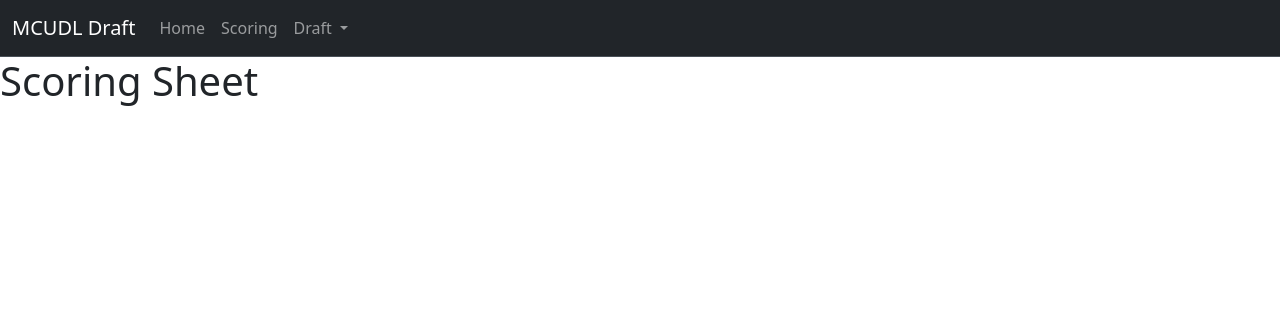
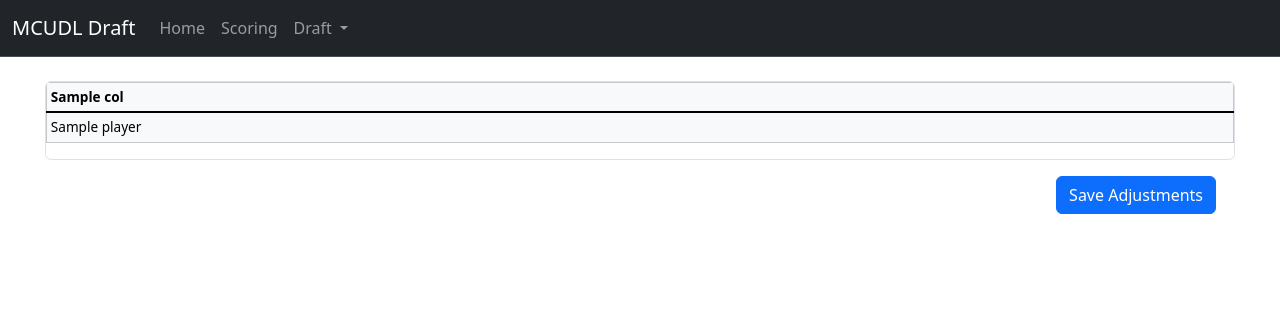
Before and after one commit to DamonLuk6/draft_app, a Flask app: template templates/scoring-sheet.html in a window 1280 px wide. Shown: the top 317 px of the page. Run offline with Flask 3, Linux system fonts and the light colour scheme; the template is opened without the code that fills it: most values are stand-ins (such as "Sample title", 1, 10 or a date in 2020).

Commit message:
scoring sheet table in scoring page, implemented manual adjustment functionality

```diff
--- a/app.py
+++ b/app.py
@@ -1,4 +1,4 @@
-from flask import Flask, render_template, url_for
+from flask import Flask, render_template, url_for, request
 import pandas as pd
 
 app = Flask(__name__)
@@ -8,10 +8,20 @@ app = Flask(__name__)
 def home():
     return render_template("index.html")
 
-@app.route("/scoring")
+@app.route("/scoring", methods = ['GET', 'POST'])
 def scoring():
     df = pd.read_csv("data/scoring.csv")
-    return render_template("scoring-sheet.html", title = 'Scoring Sheet')
+    df['manual adjustment'] = df['manual adjustment'].astype(float)
+    players = df.to_dict("records")
+    columns = df.columns.tolist()
+
+    if request.method == "POST":
+        for key, value in request.form.items():
+                print(key)
+                df.loc[df['USAU_member_id'].astype(str) == key, 'manual adjustment'] = float(value)
+        df.to_csv("data/scoring.csv", index=False)
+
+    return render_template("scoring-sheet.html", title = 'Scoring Sheet', players = players, columns = columns)
 
 @app.route("/draftsheet")
 def draftsheet():
--- a/scripts/generate_scoring_sheet.py
+++ b/scripts/generate_scoring_sheet.py
@@ -135,10 +135,10 @@ if __name__ == "__main__":
 
     accepted_players_data_subset['attendance adjustment'] = accepted_players_data_subset.apply( lambda row: convertSelfRatingToNumeric(row, "Missing Games", scaleDict), axis = 1)
 
-    accepted_players_data_subset['manual adjustment'] = 0
-
     accepted_players_data_subset['calculated total rating'] = 0.75 * accepted_players_data_subset['historical player rating'] + \
                                                                 0.25 * accepted_players_data_subset['self skill rating'] - \
                                                                 0.12 * accepted_players_data_subset['attendance adjustment']
 
+    accepted_players_data_subset['manual adjustment'] = 0
+
     accepted_players_data_subset.to_csv("../data/scoring.csv", index = False, float_format = "%.3f")
--- a/templates/scoring-sheet.html
+++ b/templates/scoring-sheet.html
@@ -1,4 +1,40 @@
 {% extends "layout.html" %}
 {% block content%}
-    <h1>Scoring Sheet</h1>
+    <form method = 'POST'>
+        <div class="table-responsive mt-4 mx-auto border rounded" style="max-height: 80vh; font-size: 0.85rem; max-width: 93%;">
+            <table class='table table-sm table-light table-hover table-bordered'>
+                <thead style="position: sticky; top: 0; z-index: 1;">
+                    <tr>
+                        {% for col in columns %}
+                            <th scope="col">{{ col }}</th>
+                        {% endfor %}
+                    </tr>
+                </thead>
+                <tbody class='table-group-divider'>
+                    {% for player in players %}
+                    <tr class="table-hover">
+                        {% for col in columns %}
+                            {% if col == "recommended adjustment" and player[col] >= 0.7 and player[col] < 1 %}
+                                <td class="table-warning">{{ player[col] }}</td>
+                            {% elif col =="recommended adjustment" and player[col] >= 1 %}
+                                <td class="table-danger">{{ player[col] }}</td>
+                            {% elif col == "manual adjustment" %}
+                                <td>
+                                    <input type="number" step="0.01" class="form-control form-control-sm"
+                                        name="{{ player.USAU_member_id }}"
+                                        value="{{ player[col] }}">
+                                </td>
+                            {% else %}
+                                <td>{{ player[col] }}</td>
+                            {% endif %}
+                        {% endfor %}
+                    </tr>
+                    {% endfor %}
+                </tbody>
+            </table>
+        </div>
+        <div class="text-end mx-auto" style="max-width: 90%;">
+            <button type="submit" class="btn btn-primary mt-3">Save Adjustments</button>
+        </div>
+    </form>
 {% endblock content %}
```
